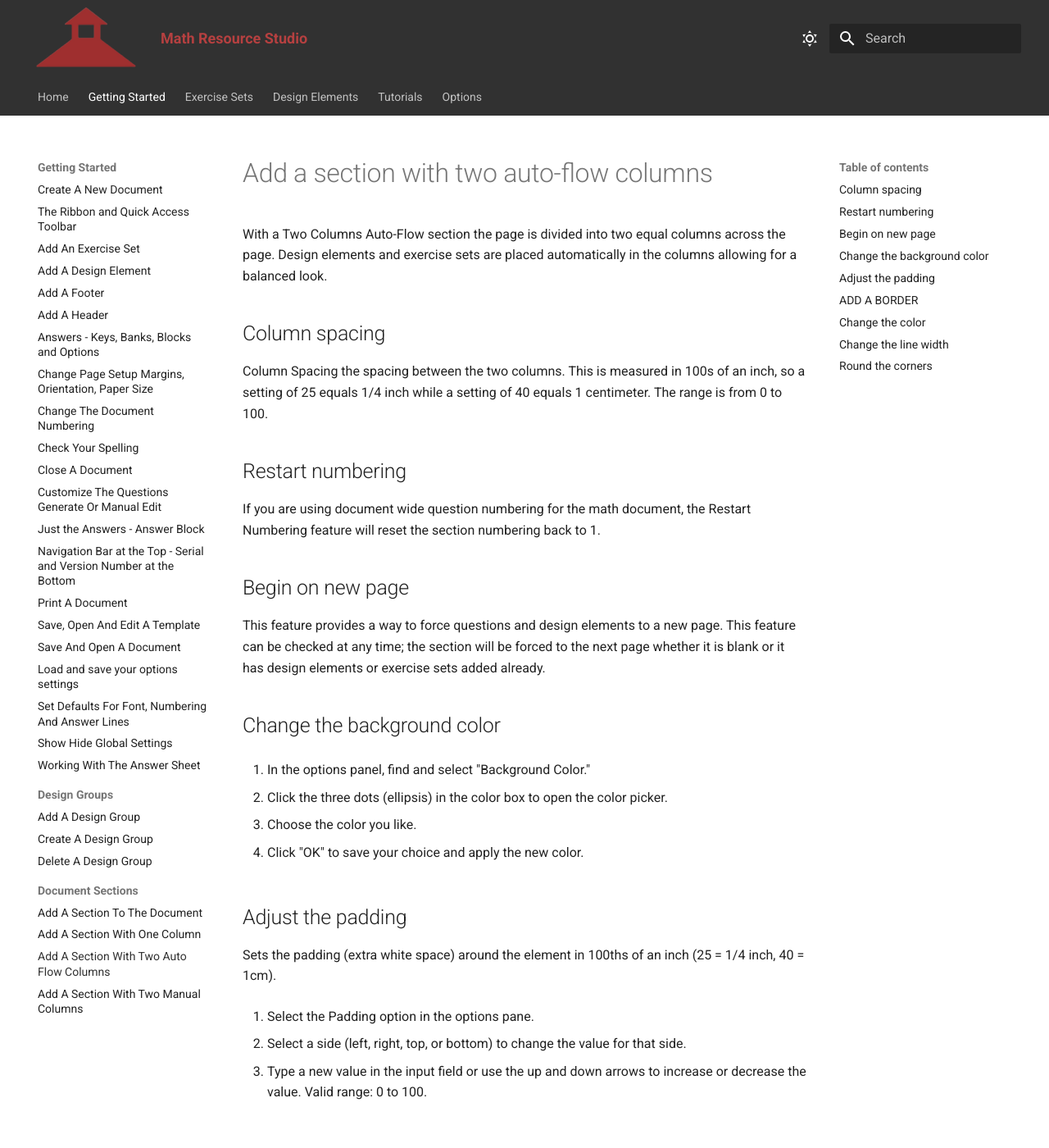
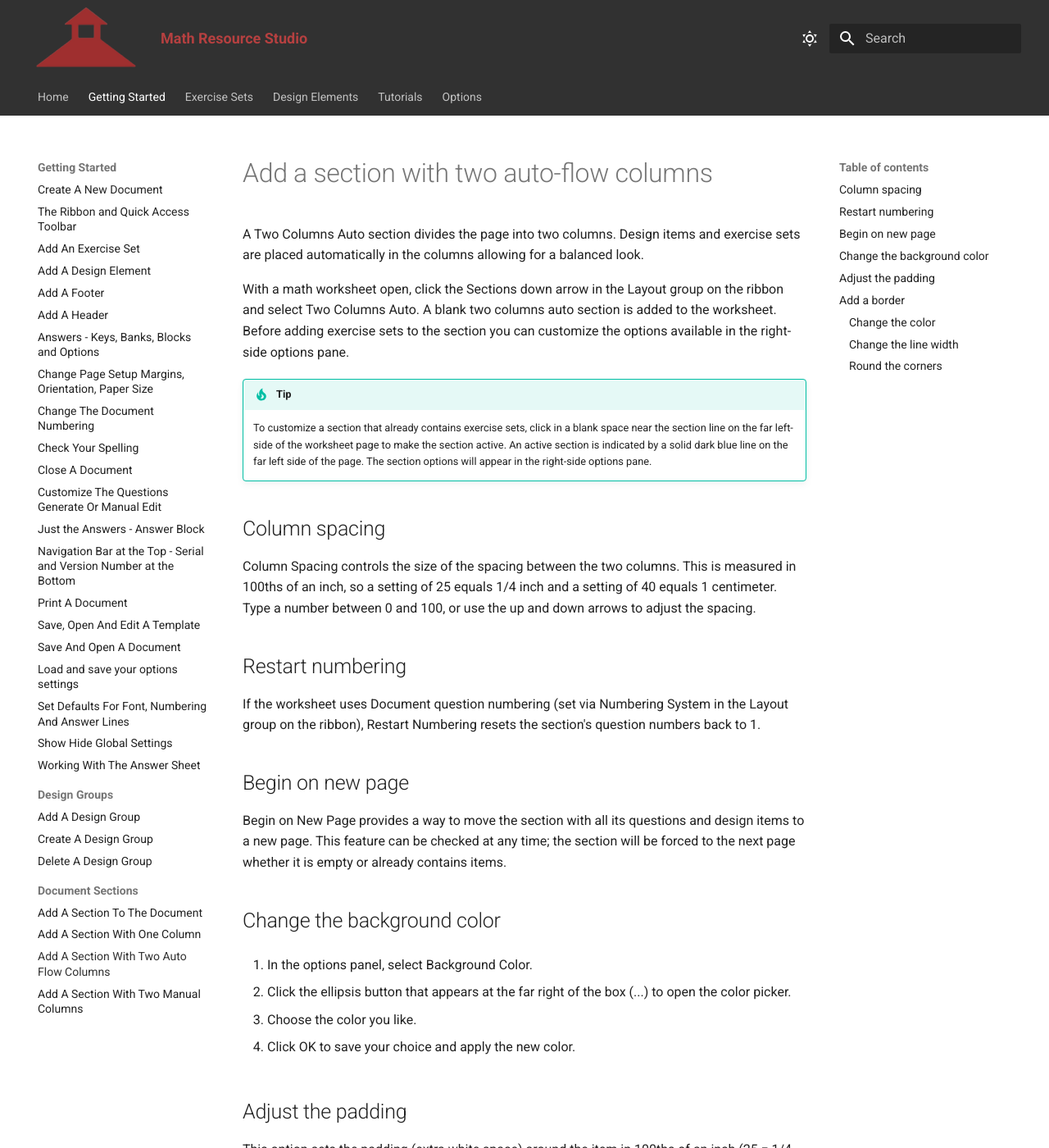
Before and after one commit to rdinch/MathResourceStudio-Help, an MkDocs documentation site: the page built from docs/getting-started/document_sections/add-a-section-with-two-auto-flow-columns.md, in a window 1280 px wide and 1400 px high. Shown: the whole window at 82% size. Built offline with MkDocs 1.6.1 and Material for MkDocs 9.7.7, drawn with Linux system fonts in a browser that asks for light colours; some of the changed text lies outside the part shown.

Commit message:
Refine section setup help docs
Clarify and standardize the getting started documentation for one-column and two-column auto sections. The updates improve wording, align option names with the UI, add missing setup guidance and tips, and make border, padding, and numbering instructions easier to follow.

```diff
--- a/docs/getting-started/document_sections/add-a-section-with-two-auto-flow-columns.md
+++ b/docs/getting-started/document_sections/add-a-section-with-two-auto-flow-columns.md
@@ -1,59 +1,69 @@
 # Add a section with two auto-flow columns
 
-With a Two Columns Auto-Flow section the page is divided into two equal columns across the page. Design elements and exercise sets are placed automatically in the columns allowing for a balanced look.
+A Two Columns Auto section divides the page into two columns. Design items and exercise sets are placed automatically in the columns allowing for a balanced look.
+
+With a math worksheet open, click the Sections down arrow in the Layout group on the ribbon and select Two Columns Auto. A blank two columns auto section is added to the worksheet. Before adding exercise sets to the section you can customize the options available in the right-side options pane.
+
+!!! tip
+    To customize a section that already contains exercise sets, click in a blank space near the section line on the far left-side of the worksheet page to make the section active. An active section is indicated by a solid dark blue line on the far left side of the page. The section options will appear in the right-side options pane.
+
 
 ## Column spacing
 
-Column Spacing the spacing between the two columns. This is measured in 100s of an inch, so a setting of 25 equals 1/4 inch while a setting of 40 equals 1 centimeter. The range is from 0 to 100.
+Column Spacing controls the size of the spacing between the two columns. This is measured in 100ths of an inch, so a setting of 25 equals 1/4 inch and a setting of 40 equals 1 centimeter. Type a number between 0 and 100, or use the up and down arrows to adjust the spacing.
 
 ## Restart numbering
 
-If you are using document wide question numbering for the math document, the Restart Numbering feature will reset the section numbering back to 1.
+If the worksheet uses Document question numbering (set via Numbering System in the Layout group on the ribbon), Restart Numbering resets the section's question numbers back to 1.
 
 ## Begin on new page
 
-This feature provides a way to force questions and design elements to a new page. This feature can be checked at any time; the section will be forced to the next page whether it is blank or it has design elements or exercise sets added already.
+Begin on New Page provides a way to move the section with all its questions and design items to a new page. This feature can be checked at any time; the section will be forced to the next page whether it is empty or already contains items.
 
 ## Change the background color
 
-1. In the options panel, find and select "Background Color."
+1. In the options panel, select Background Color.
 
-2. Click the three dots (ellipsis) in the color box to open the color picker.
+2. Click the ellipsis button that appears at the far right of the box (...) to open the color picker.
 
 3. Choose the color you like.
 
-4. Click "OK" to save your choice and apply the new color.
+4. Click OK to save your choice and apply the new color.
 
 ## Adjust the padding
 
-Sets the padding (extra white space) around the element in 100ths of an inch (25 = 1/4 inch, 40 = 1cm).
+This option sets the padding (extra white space) around the item in 100ths of an inch (25 = 1/4 inch, 40 = 1cm).
 
-1. Select the Padding option in the options pane.
+1. Select Padding in the options pane to display all of the sides that can be customized.
 
-2. Select a side (left, right, top, or bottom) to change the value for that side.
+2. Select a side (All, Left, Right, Top, Bottom) to change the value for that side.
 
-3. Type a new value in the input field or use the up and down arrows to increase or decrease the value. Valid range: 0 to 100.
+3. Type a new value in the input field, or use the up and down arrows to increase or decrease the value. Valid range: 0 to 100.
 
-## ADD A BORDER
+!!! tip
+    Set All to update the four sides to the same value. If All shows -1, one or more of the sides has a different value.
 
-To show a border around an object, click the Border option in the options panel. Then, check the boxes for the sides you want to see the border on. Uncheck the boxes for the sides you don't want a border on.
 
-## Change the color
+## Add a border
 
-1. In the options panel, find and select "Color."
+To show a border around the section, click the Border option in the options panel. Click on Border Sides Visibility to display all of the sides that can be customized. Check All to check all of the sides (Left, Right, Top, Bottom). Uncheck All or an individual side to remove the border line.
 
-2. Click the three dots (ellipsis) in the color box to open the color picker.
+### Change the color
+
+1. In the options panel under Border, select Color.
+
+2. Click the ellipsis button that appears at the far right of the box (...) to open the color picker.
 
 3. Choose the color you like.
 
-4. Click "OK" to save your choice and apply the new color.
+4. Click OK to save your choice and apply the new color.
 
-## Change the line width
+### Change the line width
 
-1. Click on "Width" in the options panel.
+1. Click Line Width in the options panel.
 
-2. Type a number between 0 and 10, or use the up/down arrows to adjust the width of the line.
+2. Type a number between 0 and 10, or use the up and down arrows to adjust the width of the border line.
 
-## Round the corners
+### Round the corners
 
-Click in the check box for "Rounded" in the options panel. Uncheck the box to set the border back to square corners
+For a border with rounded corners, select the Rounded check box in the options pane. Select the box again to set the border back to square corners.
```
Also changed, not shown: docs/getting-started/document_sections/add-a-section-with-one-column.md (+3 -3 lines).
